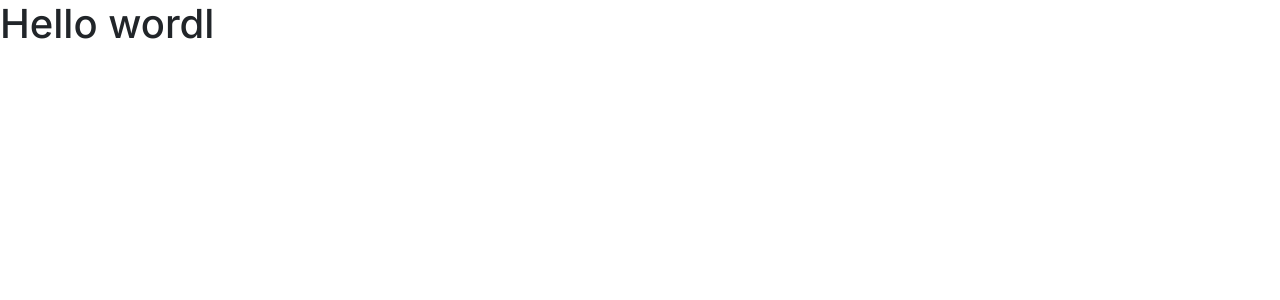
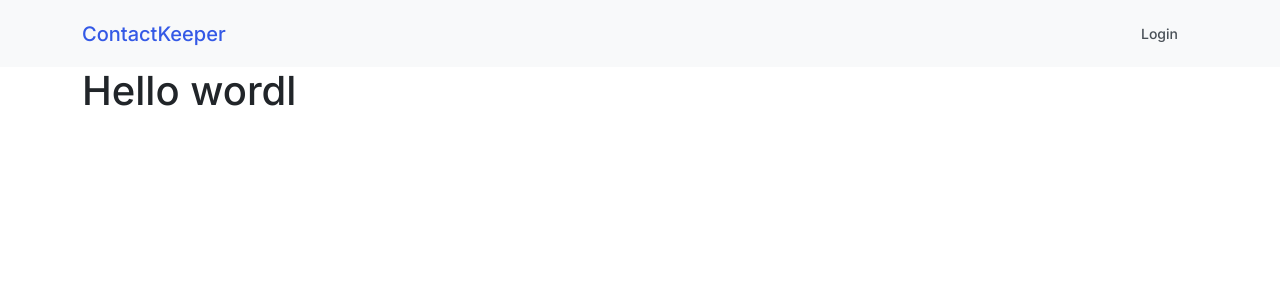
Before and after one commit to ashez2000/contact-keeper-v2, a React (Vite) app in the folder client/: page / in a window 1280 px wide. Shown: the top 300 px of the page. Built offline with nearby package versions, Linux system fonts and the light colour scheme.

Commit message:
add a simple navbar

```diff
--- a/client/package.json
+++ b/client/package.json
@@ -9,7 +9,8 @@
   },
   "dependencies": {
     "react": "^18.0.0",
-    "react-dom": "^18.0.0"
+    "react-dom": "^18.0.0",
+    "react-router-dom": "^6.3.0"
   },
   "devDependencies": {
     "@types/react": "^18.0.0",
--- a/client/src/App.jsx
+++ b/client/src/App.jsx
@@ -1,8 +1,13 @@
+import Header from './components/Header'
+
 const App = () => {
   return (
-    <div>
-      <h1>Hello wordl</h1>
-    </div>
+    <>
+      <Header />
+      <main className="container">
+        <h1>Hello wordl</h1>
+      </main>
+    </>
   )
 }
 
--- /dev/null
+++ b/client/src/components/Header.jsx
@@ -0,0 +1,25 @@
+import { Link } from 'react-router-dom'
+
+const Header = () => {
+  return (
+    <header>
+      <nav className="navbar navbar-expand-lg bg-light">
+        <div className="container">
+          <Link className="navbar-brand" to="/">
+            ContactKeeper
+          </Link>
+
+          <ul className="navbar-nav">
+            <li className="nav-item">
+              <Link className="nav-link" to="/">
+                Login
+              </Link>
+            </li>
+          </ul>
+        </div>
+      </nav>
+    </header>
+  )
+}
+
+export default Header
--- a/client/src/main.jsx
+++ b/client/src/main.jsx
@@ -1,9 +1,13 @@
 import React from 'react'
 import ReactDOM from 'react-dom/client'
+import { BrowserRouter } from 'react-router-dom'
+
 import App from './App'
 
 ReactDOM.createRoot(document.getElementById('root')).render(
   <React.StrictMode>
-    <App />
+    <BrowserRouter>
+      <App />
+    </BrowserRouter>
   </React.StrictMode>
 )
```
Also changed, not shown: 1 other file (tests, documents, lock files or other folders).
